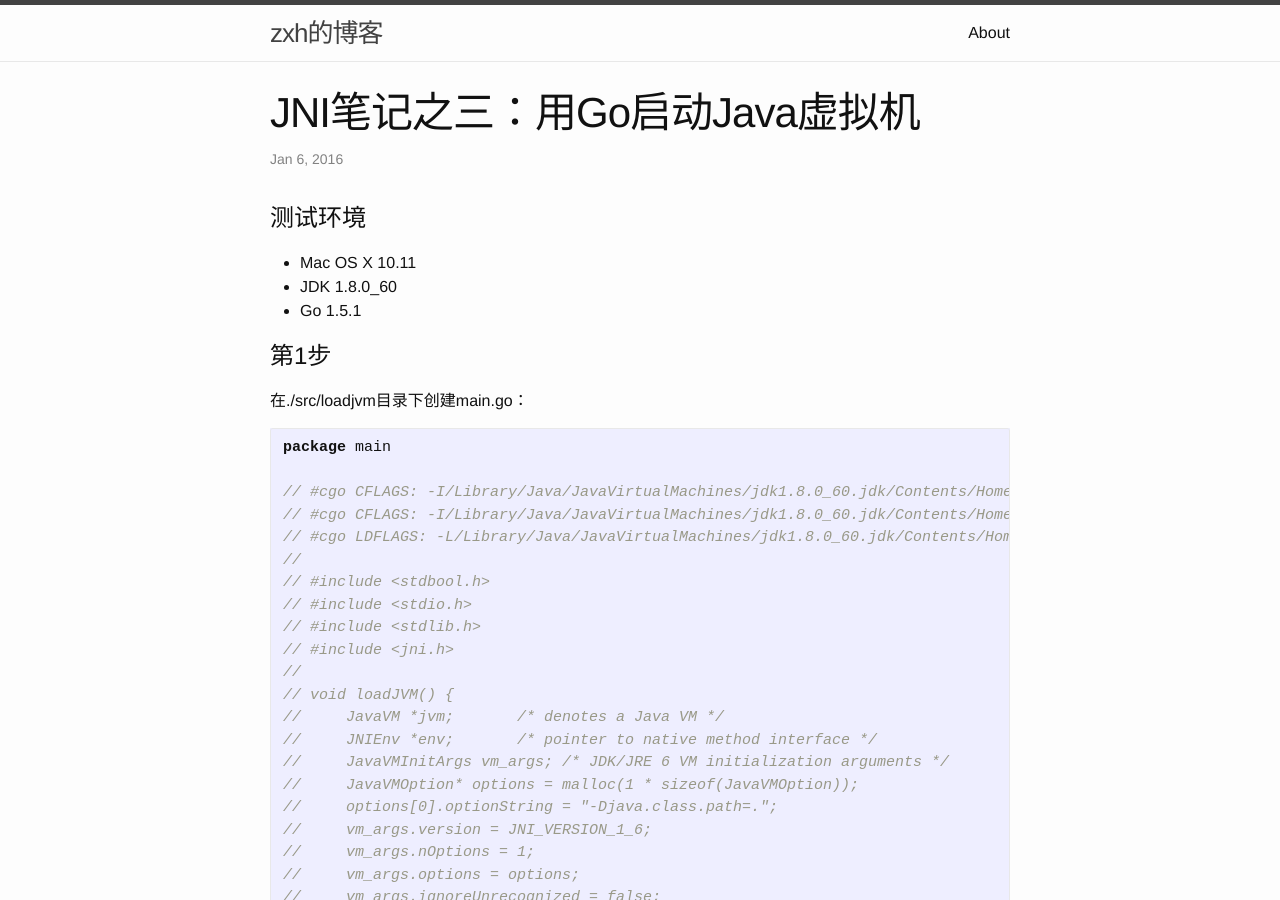
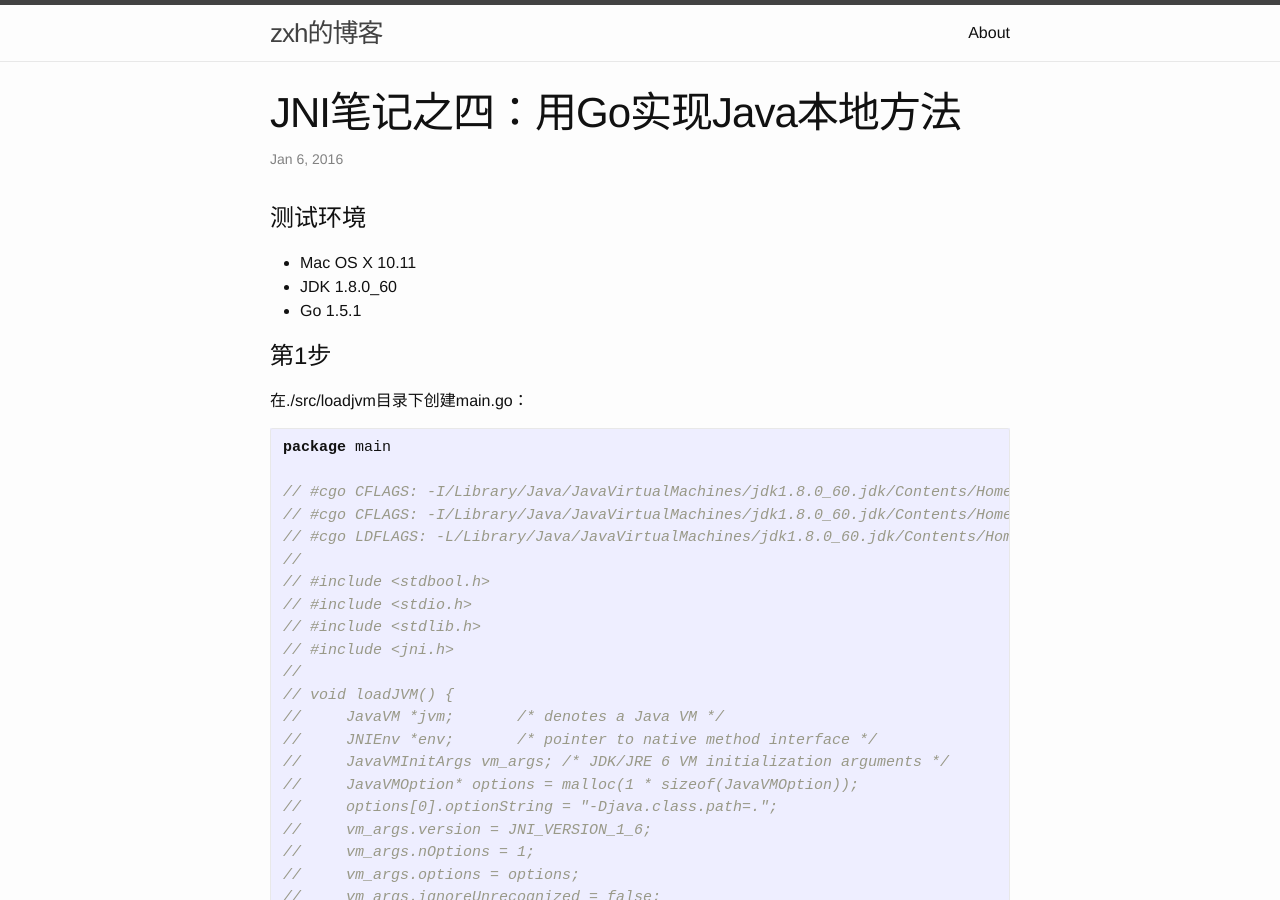
Before and after one commit to 777404/myblog, a Jekyll site: the page built from blog/_posts/2016-01-06-JNI-LoadJVMintoGo.md, in a window 1280 px wide and 900 px high. Built offline with Jekyll 4.4.1, drawn with Linux system fonts in a browser that asks for light colours; Markdown is read by kramdown in place of the engine named in the settings.

Commit message:
fix title

```diff
--- a/blog/_posts/2016-01-06-JNI-LoadJVMintoGo.md
+++ b/blog/_posts/2016-01-06-JNI-LoadJVMintoGo.md
@@ -1,6 +1,6 @@
 ---
 layout: post
-title:  "JNI笔记之三：用Go启动Java虚拟机"
+title:  "JNI笔记之四：用Go实现Java本地方法"
 date:   2016-01-06
 ---
 
```
